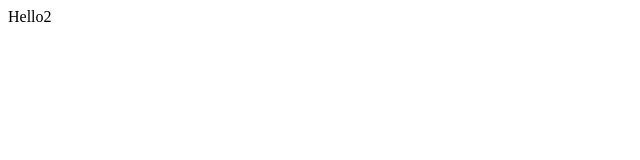
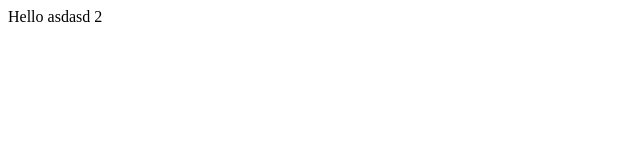
Before and after one commit to bodja2101/labhub, a plain HTML site: page index.html in a window 1280 px wide. Shown: the full height of the page, 0-640 px from the left. Drawn offline with Linux system fonts and the light colour scheme.

Commit message:
Update index.html

```diff
--- a/index.html
+++ b/index.html
@@ -1,3 +1,5 @@
 <html>
-<Body>Hello2</body>
+<body>Hello
+  asdasd
+  2</body>
 </html>
```
